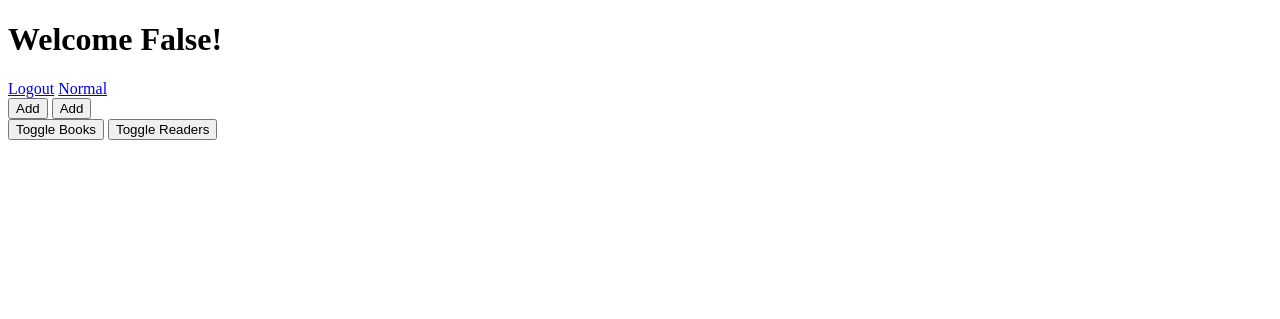
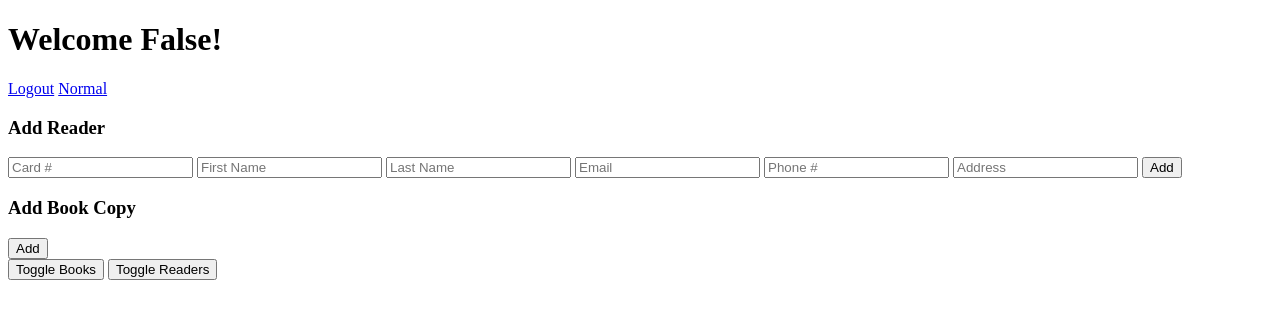
Before and after one commit to rkhullar/csci760.nydev.me, a Flask app: page /admin in a window 1280 px wide. Shown: the top 319 px of the page. Run offline with Flask 2, Linux system fonts and the light colour scheme; the visitor is signed in with stand-in values (Sample User, id 1); data that the repository does not hold is empty; some libraries are stand-ins or nearby versions.

Commit message:
dev add reader

```diff
--- a/base.py
+++ b/base.py
@@ -23,6 +23,9 @@
     def close(self):
         if self.con:
             self.con.close()
+
+    def commit(self):
+        self.con.commit()
 
     @staticmethod
     def show(rows):
@@ -57,6 +60,10 @@
         if rows:
             return rows[0][0] + ' ' + rows[0][1]
         return False
+
+    def add_reader(self, card, fname, lname, email, phone=0, address='NYIT'):
+        self.exec('select new.reader(%s,%s,%s,%s,%s,%s)', card, fname, lname, email, phone, address)
+        self.commit()
 
     def readers(self):
         # id, card, firstname, lastname, email, phone, address, password
@@ -128,5 +135,7 @@
     for o in XCore.call('readers'):
         print(o)
 
+    XCore.call('add_reader', '12345678', 'test', 'nydev', 'test@nydev.me')
+
 if __name__ == '__main__':
     test_readers()
--- a/main.py
+++ b/main.py
@@ -90,8 +90,21 @@
 @app.route('/admin', methods=['GET', 'POST'])
 @admin_required
 def admin():
-    actions = ['add-reader', 'add-book-copy']
+    actions = ['add_reader', 'add_book_copy']
     action = match(actions, request)
+    if action == 'add_reader':
+        card = int(request.form['card'])
+        fname = request.form['fname']
+        lname = request.form['lname']
+        email = request.form['email']
+        phone = 0
+        if request.form['phone'].strip():
+            phone = int(request.form['phone'])
+        address = 'NYIT'
+        if request.form['address'].strip():
+            address = request.form['address']
+        XCore.call(action, card, fname, lname, email, phone, address)
+
     return render_template('admin.html',
                            name=XCore.call('person', session['id']),
                            readers=XCore.call('readers'),
--- a/templates/admin.html
+++ b/templates/admin.html
@@ -14,9 +14,20 @@
     <a href='/logout'>Logout</a>
     <a href='/admin/deactivate'>Normal</a>
 
+    <h3>Add Reader</h3>
     <form action='' method='post'>
-        <input type='submit' name='add-reader' value='Add'>
-        <input type='submit' name='add-book-copy' value='Add'>
+        <input type='number' name='card' placeholder='Card #' required>
+        <input type='text' name='fname' placeholder='First Name' required>
+        <input type='text' name='lname' placeholder='Last Name' required>
+        <input type='text' name='email' placeholder='Email' required>
+        <input type='number' name='phone' placeholder='Phone #'>
+        <input type='text' name='address' placeholder='Address'>
+        <input type='submit' name='add_reader' value='Add'>
+    </form>
+
+    <h3>Add Book Copy</h3>
+    <form action='' method='post'>
+        <input type='submit' name='add_book_copy' value='Add'>
     </form>
 
     <button class='toggle' target='books'>Toggle Books</button>
```
